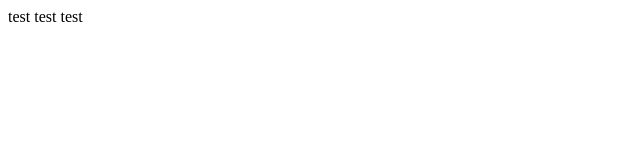
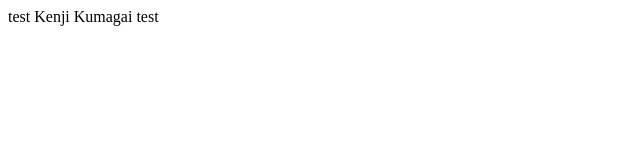
Before and after one commit to Qumacky/xcx-my-blocks, a plain HTML site: page index.html in a window 1280 px wide. Shown: the whole page, without its empty margins (0-640 px from the left). Drawn offline with Linux system fonts and the light colour scheme.

Commit message:
Update index.html

```diff
--- a/index.html
+++ b/index.html
@@ -3,6 +3,6 @@
     <title>test</title>
   </head>
   <body>
-    test test test
+    test Kenji Kumagai test
   </body>
 </html>
```
